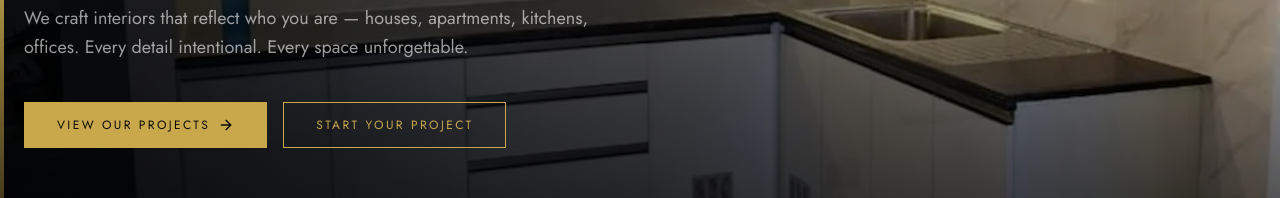
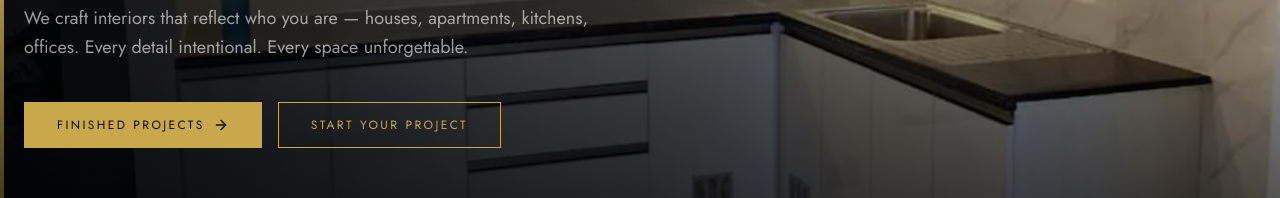
Before and after one commit to NkeGently/napsdecor, a Next.js app: page / in a window 1280 px wide. Shown: the part 468-666 px from the top of the page. Built offline with nearby package versions, Linux system fonts and the light colour scheme.

Commit message:
Update HeroSection component

```diff
--- a/components/home/HeroSection.tsx
+++ b/components/home/HeroSection.tsx
@@ -59,7 +59,7 @@ export default function HeroSection() {
             We craft interiors that reflect who you are — houses, apartments, kitchens, offices. Every detail intentional. Every space unforgettable.
           </p>
           <div className="flex flex-wrap gap-4" style={{ animation: "fadeUp 0.8s 0.6s ease forwards", opacity: 0 }}>
-            <Link href="/gallery" className="btn-gold-filled">View Our Projects <ArrowRight size={16} /></Link>
+            <Link href="/gallery" className="btn-gold-filled">Finished Projects <ArrowRight size={16} /></Link>
             <Link href="/contact" className="btn-gold">Start Your Project</Link>
           </div>
         </div>
```
